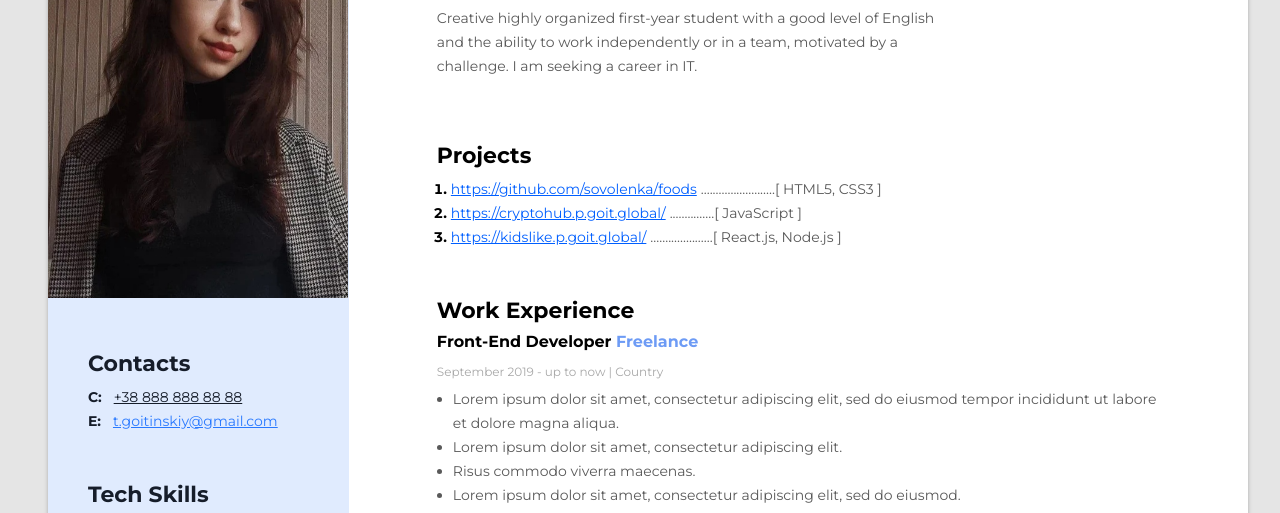
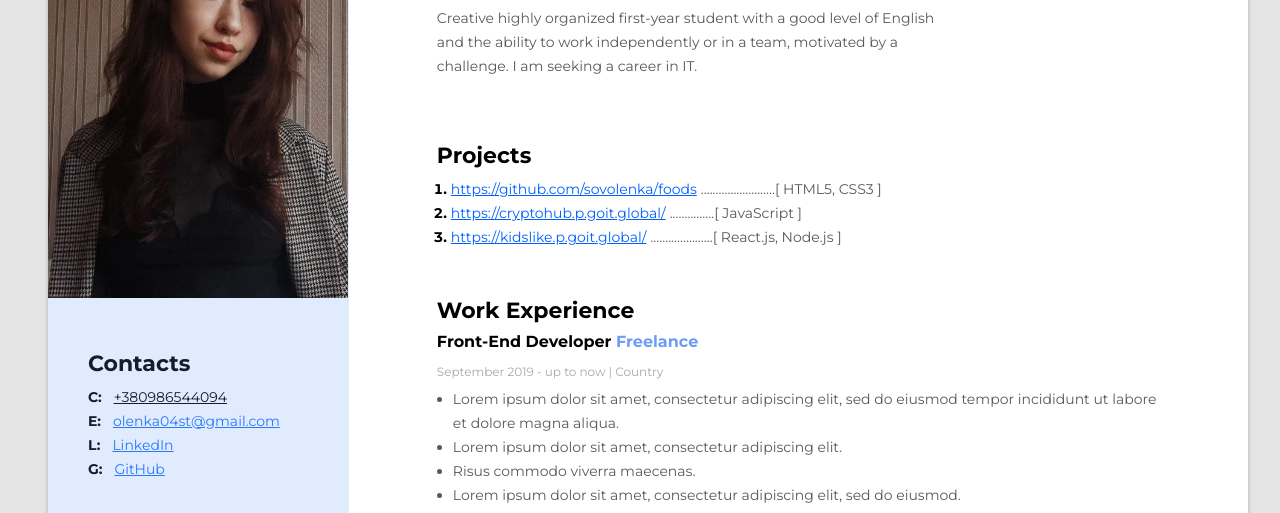
Before and after one commit to sovolenka/resume-project, a plain HTML site: page index.html in a window 1280 px wide. Shown: the part 262-775 px from the top of the page. Drawn offline with Linux system fonts and the light colour scheme.

Commit message:
Add contacts

```diff
--- a/index.html
+++ b/index.html
@@ -116,11 +116,19 @@
                 <h3 class="sidebar-title">Contacts</h3>
                 <p class="contacts-item">
                     <span class="contacts-type">C: </span>
-                    <a href="tel:+388888888888" class="contacts-number">+38 888 888 88 88</a>
+                    <a href="tel:+380986544094" class="contacts-number">+380986544094</a>
                 </p>
                 <p class="contacts-item">
                     <span class="contacts-type">E: </span>
-                    <a href="mailto:t.goitinskiy@gmail.com" class="contacts-email">t.goitinskiy@gmail.com</a>
+                    <a href="mailto:olenka04st@gmail.com" class="contacts-email">olenka04st@gmail.com</a>
+                </p>
+                <p class="contacts-item">
+                    <span class="contacts-type">L: </span>
+                    <a href="https://www.linkedin.com/in/olena-stoliar-76b564237/" class="contacts-email">LinkedIn</a>
+                </p>
+                <p class="contacts-item">
+                    <span class="contacts-type">G: </span>
+                    <a href="https://github.com/sovolenka/" class="contacts-email">GitHub</a>
                 </p>
             </div>
 
```
